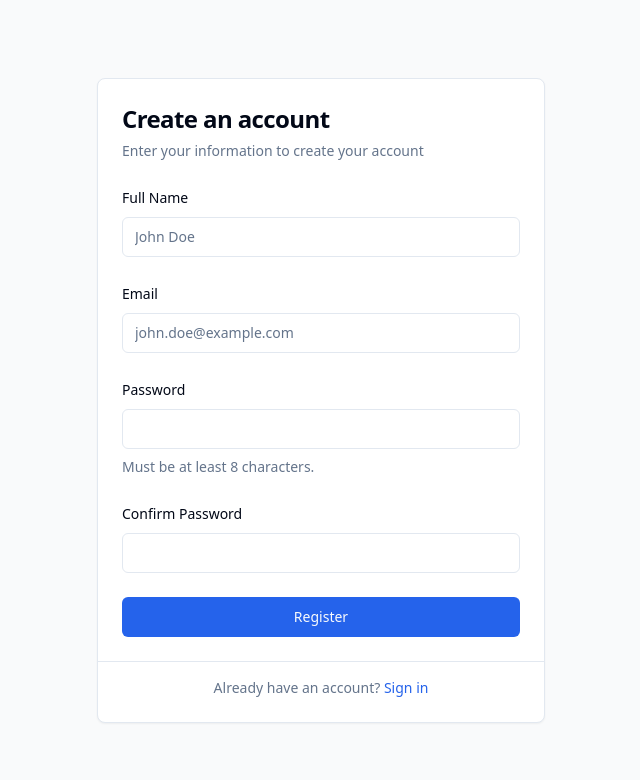
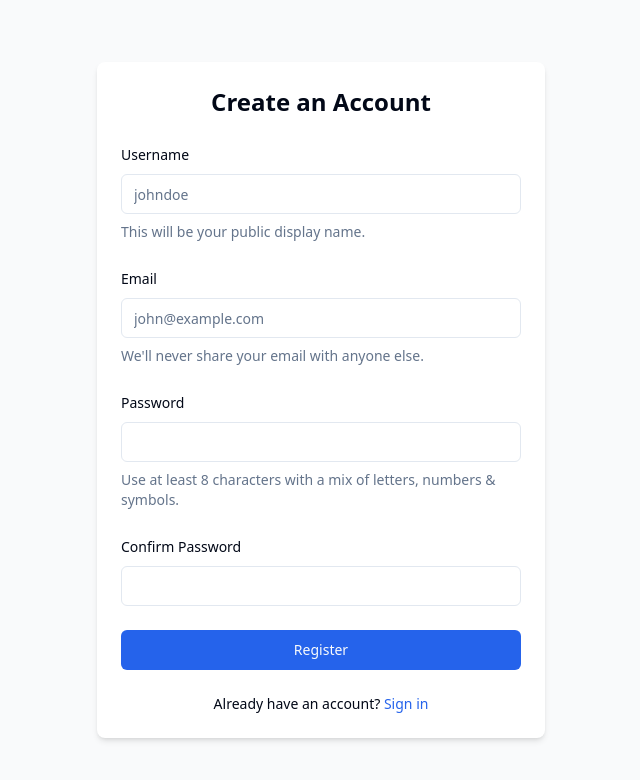
Before and after one commit to poovarasantesting/ai-project-c74377d7, a React (Vite) app: page / in a window 1280 px wide. Shown: the top 780 px of the page, without its empty margins (319-959 px from the left). Built offline with nearby package versions, Linux system fonts and the light colour scheme.

Commit message:
Update from GravityWrite AI

```diff
--- a/src/App.tsx
+++ b/src/App.tsx
@@ -1,12 +1,13 @@
-import { RegistrationForm } from "./components/RegistrationForm";
-import { Toaster } from "@/components/ui/toaster";
+import { BrowserRouter, Routes, Route } from "react-router-dom";
+import RegisterPage from "./pages/RegisterPage";
 
 function App() {
   return (
-    <div className="min-h-screen bg-gray-50 flex flex-col items-center justify-center p-4">
-      <RegistrationForm />
-      <Toaster />
-    </div>
+    <BrowserRouter>
+      <Routes>
+        <Route path="/" element={<RegisterPage />} />
+      </Routes>
+    </BrowserRouter>
   );
 }
 
--- /dev/null
+++ b/src/components/RegisterForm.tsx
@@ -0,0 +1,157 @@
+import { zodResolver } from "@hookform/resolvers/zod";
+import { useForm } from "react-hook-form";
+import { z } from "zod";
+import { Button } from "@/components/ui/button";
+import {
+  Form,
+  FormControl,
+  FormDescription,
+  FormField,
+  FormItem,
+  FormLabel,
+  FormMessage,
+} from "@/components/ui/form";
+import { Input } from "@/components/ui/input";
+import { toast } from "@/components/ui/use-toast";
+import { useState } from "react";
+import { Loader2 } from "lucide-react";
+
+const formSchema = z.object({
+  username: z.string().min(3, {
+    message: "Username must be at least 3 characters.",
+  }),
+  email: z.string().email({
+    message: "Please enter a valid email address.",
+  }),
+  password: z.string().min(8, {
+    message: "Password must be at least 8 characters.",
+  }),
+  confirmPassword: z.string(),
+}).refine((data) => data.password === data.confirmPassword, {
+  message: "Passwords don't match",
+  path: ["confirmPassword"],
+});
+
+export function RegisterForm() {
+  const [isLoading, setIsLoading] = useState(false);
+
+  const form = useForm<z.infer<typeof formSchema>>({
+    resolver: zodResolver(formSchema),
+    defaultValues: {
+      username: "",
+      email: "",
+      password: "",
+      confirmPassword: "",
+    },
+  });
+
+  function onSubmit(values: z.infer<typeof formSchema>) {
+    setIsLoading(true);
+
+    // Simulate API call
+    setTimeout(() => {
+      console.log(values);
+      setIsLoading(false);
+      toast({
+        title: "Registration successful!",
+        description: "You have successfully registered an account.",
+      });
+      form.reset();
+    }, 1500);
+  }
+
+  return (
+    <div className="w-full max-w-md mx-auto p-6 bg-white rounded-lg shadow-md dark:bg-gray-800">
+      <h2 className="text-2xl font-bold mb-6 text-center">Create an Account</h2>
+
+      <Form {...form}>
+        <form onSubmit={form.handleSubmit(onSubmit)} className="space-y-6">
+          <FormField
+            control={form.control}
+            name="username"
+            render={({ field }) => (
+              <FormItem>
+                <FormLabel>Username</FormLabel>
+                <FormControl>
+                  <Input placeholder="johndoe" {...field} />
+                </FormControl>
+                <FormDescription>
+                  This will be your public display name.
+                </FormDescription>
+                <FormMessage />
+              </FormItem>
+            )}
+          />
+
+          <FormField
+            control={form.control}
+            name="email"
+            render={({ field }) => (
+              <FormItem>
+                <FormLabel>Email</FormLabel>
+                <FormControl>
+                  <Input type="email" placeholder="john@example.com" {...field} />
+                </FormControl>
+                <FormDescription>
+                  We'll never share your email with anyone else.
+                </FormDescription>
+                <FormMessage />
+              </FormItem>
+            )}
+          />
+
+          <FormField
+            control={form.control}
+            name="password"
+            render={({ field }) => (
+              <FormItem>
+                <FormLabel>Password</FormLabel>
+                <FormControl>
+                  <Input type="password" {...field} />
+                </FormControl>
+                <FormDescription>
+                  Use at least 8 characters with a mix of letters, numbers & symbols.
+                </FormDescription>
+                <FormMessage />
+              </FormItem>
+            )}
+          />
+
+          <FormField
+            control={form.control}
+            name="confirmPassword"
+            render={({ field }) => (
+              <FormItem>
+                <FormLabel>Confirm Password</FormLabel>
+                <FormControl>
+                  <Input type="password" {...field} />
+                </FormControl>
+                <FormMessage />
+              </FormItem>
+            )}
+          />
+
+          <Button type="submit" className="w-full" disabled={isLoading}>
+            {isLoading ? (
+              <>
+                <Loader2 className="mr-2 h-4 w-4 animate-spin" />
+                Creating account...
+              </>
+            ) : (
+              "Register"
+            )}
+          </Button>
+        </form>
+      </Form>
+
+      <div className="mt-6 text-center text-sm">
+        <p>
+          Already have an account?{" "}
+          <a href="#" className="text-blue-600 hover:underline dark:text-blue-400">
+            Sign in
+          </a>
+        </p>
+      </div>
+    </div>
+  );
+}
--- /dev/null
+++ b/src/pages/RegisterPage.tsx
@@ -0,0 +1,13 @@
+import { RegisterForm } from "@/components/RegisterForm";
+import { Toaster } from "@/components/ui/toaster";
+
+export default function RegisterPage() {
+  return (
+    <div className="min-h-screen flex items-center justify-center bg-gray-50 py-12 px-4 dark:bg-gray-900">
+      <div className="w-full max-w-md">
+        <RegisterForm />
+        <Toaster />
+      </div>
+    </div>
+  );
+}
```
